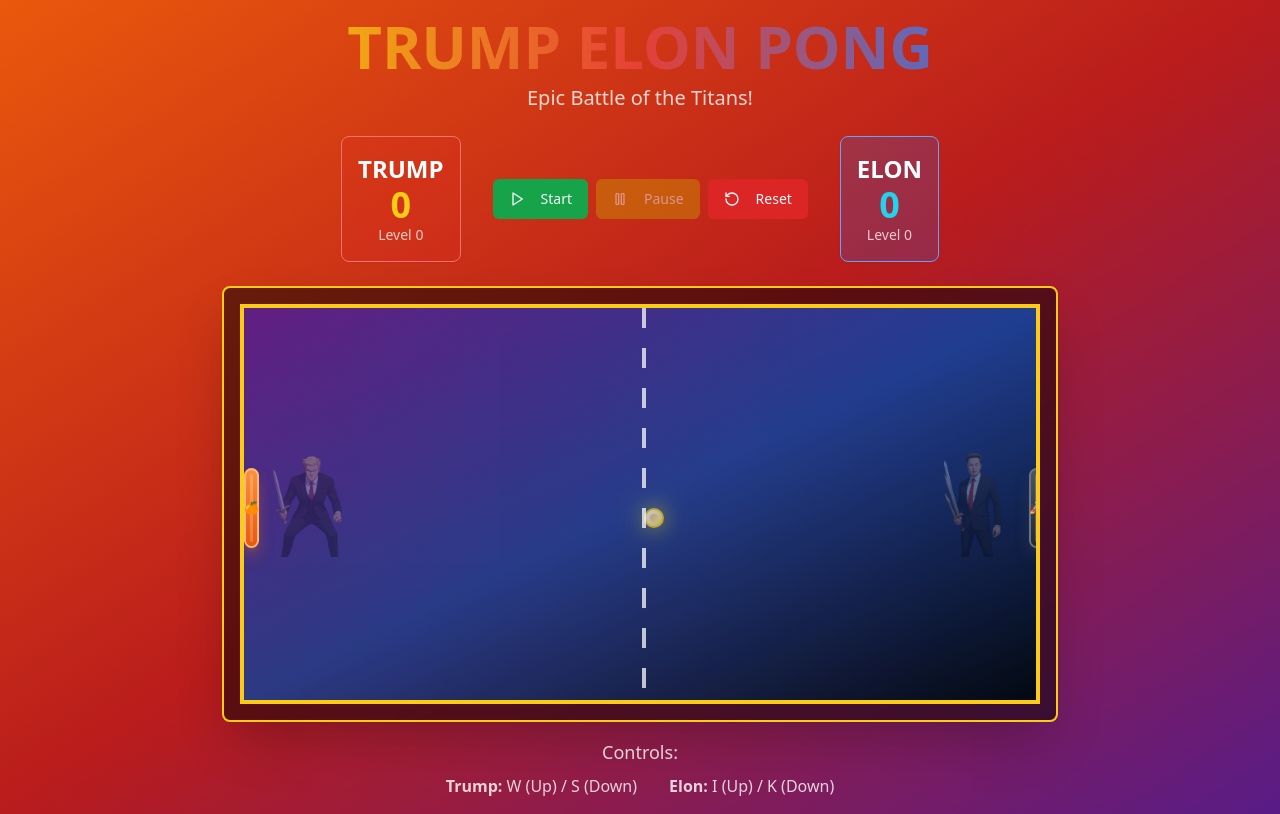
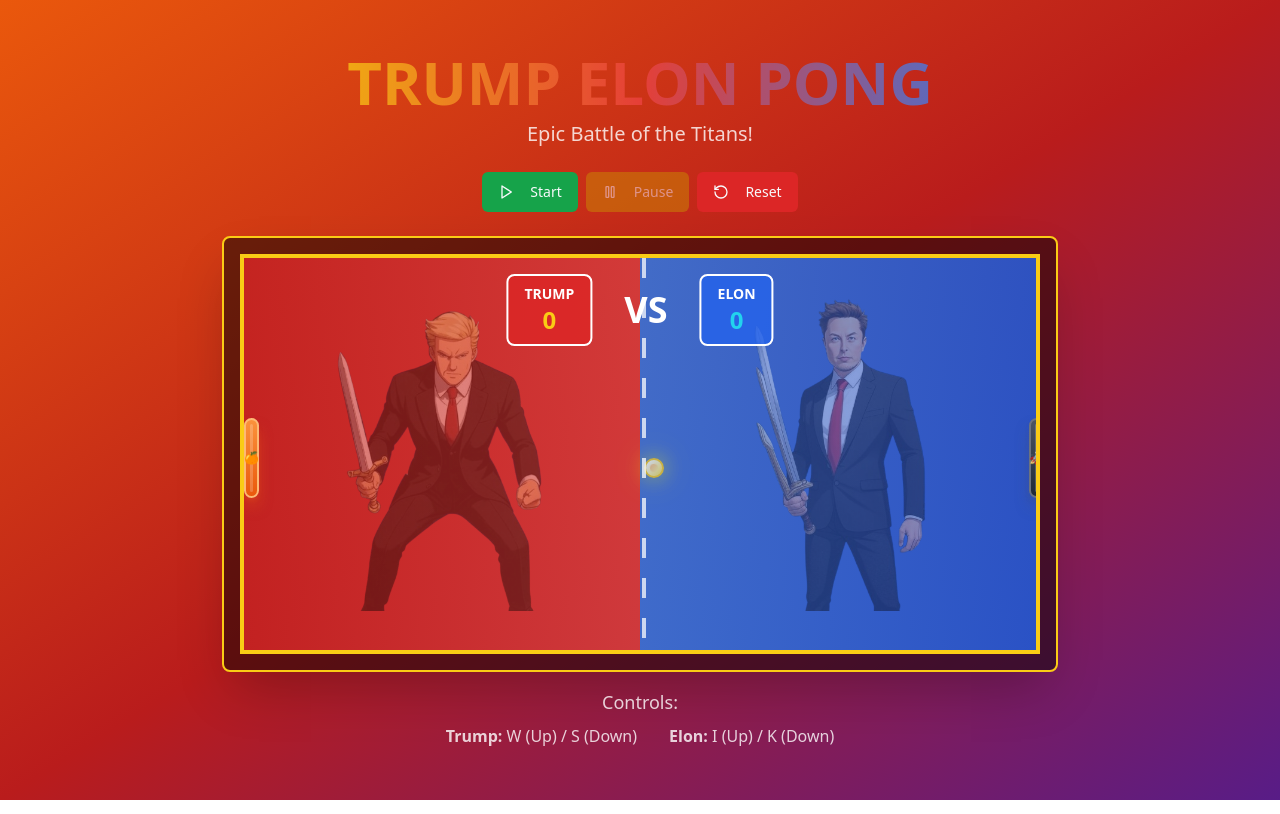
Before and after one commit to tarun-khatri/trump-elon-z-battle, a React (Vite) app: page / in a window 1280 px wide. Built offline with nearby package versions, Linux system fonts and the light colour scheme.

Commit message:
Enhance game visuals and scoring
- Increased character size and visibility.
- Divided the game board into red and blue halves.
- Adjusted score increment range and placement.

```diff
--- a/src/components/TrumpElonPong.tsx
+++ b/src/components/TrumpElonPong.tsx
@@ -1,4 +1,3 @@
-
 import React, { useState, useEffect, useRef, useCallback } from 'react';
 import { Button } from "@/components/ui/button";
 import { Card } from "@/components/ui/card";
@@ -107,13 +106,13 @@ const TrumpElonPong = () => {
         newState.ballSpeedY = relativeIntersectY * 5;
       }
 
-      // Score points
+      // Score points - Random score between 10-50
       if (newState.ballX < 0) {
-        newState.elonScore += 10;
+        newState.elonScore += Math.floor(Math.random() * 41) + 10; // 10-50
         setTimeout(() => resetBall(), 1000);
       }
       if (newState.ballX > GAME_WIDTH) {
-        newState.trumpScore += 10;
+        newState.trumpScore += Math.floor(Math.random() * 41) + 10; // 10-50
         setTimeout(() => resetBall(), 1000);
       }
 
@@ -180,18 +179,18 @@ const TrumpElonPong = () => {
   };
 
   const getTrumpLevel = (score: number) => {
-    if (score >= 100) return 4;
-    if (score >= 60) return 3;
-    if (score >= 30) return 2;
-    if (score >= 10) return 1;
+    if (score >= 200) return 4;
+    if (score >= 150) return 3;
+    if (score >= 100) return 2;
+    if (score >= 50) return 1;
     return 0;
   };
 
   const getElonLevel = (score: number) => {
-    if (score >= 100) return 4;
-    if (score >= 60) return 3;
-    if (score >= 30) return 2;
-    if (score >= 10) return 1;
+    if (score >= 200) return 4;
+    if (score >= 150) return 3;
+    if (score >= 100) return 2;
+    if (score >= 50) return 1;
     return 0;
   };
 
@@ -204,16 +203,7 @@ const TrumpElonPong = () => {
         <p className="text-xl text-white opacity-80">Epic Battle of the Titans!</p>
       </div>
 
-      <div className="flex items-center gap-8 mb-6">
-        <Card className="p-4 bg-red-600/20 border-red-400">
-          <div className="text-center text-white">
-            <h3 className="text-2xl font-bold">TRUMP</h3>
-            <div className="text-4xl font-bold text-yellow-400">{gameState.trumpScore}</div>
-            <div className="text-sm opacity-75">Level {getTrumpLevel(gameState.trumpScore)}</div>
-          </div>
-        </Card>
-
-        <div className="flex gap-2">
+      <div className="flex gap-2 mb-6">
         <Button
           onClick={startGame}
           disabled={gameState.gameRunning && !gameState.gamePaused}
@@ -239,40 +229,53 @@ const TrumpElonPong = () => {
         </Button>
       </div>
 
-        <Card className="p-4 bg-blue-600/20 border-blue-400">
-          <div className="text-center text-white">
-            <h3 className="text-2xl font-bold">ELON</h3>
-            <div className="text-4xl font-bold text-cyan-400">{gameState.elonScore}</div>
-            <div className="text-sm opacity-75">Level {getElonLevel(gameState.elonScore)}</div>
-          </div>
-        </Card>
-      </div>
-
       <Card className="p-4 bg-black/50 border-2 border-yellow-400 shadow-2xl">
         <div
           ref={gameRef}
-          className="relative bg-gradient-to-br from-purple-900 via-blue-900 to-black border-4 border-yellow-400 overflow-hidden"
+          className="relative border-4 border-yellow-400 overflow-hidden"
           style={{ width: GAME_WIDTH, height: GAME_HEIGHT }}
         >
-          {/* Game Area Background Effects */}
-          <div className="absolute inset-0 bg-gradient-to-r from-red-500/10 to-blue-500/10 animate-pulse" />
+          {/* Split Background - Red for Trump, Blue for Elon */}
+          <div className="absolute inset-0 flex">
+            <div className="w-1/2 bg-gradient-to-r from-red-600 to-red-500 opacity-80" />
+            <div className="w-1/2 bg-gradient-to-l from-blue-600 to-blue-500 opacity-80" />
+          </div>
 
-          {/* Trump Image on left side */}
-          <div className="absolute left-4 top-1/2 transform -translate-y-1/2 w-24 h-32 opacity-30">
+          {/* Large Trump Image covering left half */}
+          <div className="absolute left-0 top-0 w-1/2 h-full flex items-center justify-center opacity-40">
             <img
               src="/lovable-uploads/61aaf673-f181-4a2f-af83-a2b4668e6d60.png"
               alt="Trump"
-              className="w-full h-full object-contain"
+              className="w-4/5 h-4/5 object-contain"
             />
           </div>
 
-          {/* Elon Image on right side */}
-          <div className="absolute right-4 top-1/2 transform -translate-y-1/2 w-24 h-32 opacity-30">
+          {/* Large Elon Image covering right half */}
+          <div className="absolute right-0 top-0 w-1/2 h-full flex items-center justify-center opacity-40">
             <img
               src="/lovable-uploads/1768c633-a05b-4c95-8d92-79edad70f2be.png"
               alt="Elon"
-              className="w-full h-full object-contain"
+              className="w-4/5 h-4/5 object-contain"
             />
+          </div>
+
+          {/* Score Display Inside Board */}
+          <div className="absolute top-4 left-1/2 transform -translate-x-1/2 flex items-center gap-8 z-10">
+            <div className="bg-red-600/80 text-white px-4 py-2 rounded-lg border-2 border-white">
+              <div className="text-center">
+                <div className="text-sm font-bold">TRUMP</div>
+                <div className="text-2xl font-bold text-yellow-400">{gameState.trumpScore}</div>
+              </div>
+            </div>
+
+            <div className="text-4xl font-bold text-white">VS</div>
+
+            <div className="bg-blue-600/80 text-white px-4 py-2 rounded-lg border-2 border-white">
+              <div className="text-center">
+                <div className="text-sm font-bold">ELON</div>
+                <div className="text-2xl font-bold text-cyan-400">{gameState.elonScore}</div>
+              </div>
+            </div>
           </div>
 
           {/* Trump Character */}
@@ -304,7 +307,7 @@ const TrumpElonPong = () => {
 
           {/* Center Line */}
           <div
-            className="absolute bg-white/30 animate-pulse"
+            className="absolute bg-white/50 animate-pulse z-10"
             style={{
               left: GAME_WIDTH / 2 - 2,
               top: 0,
@@ -316,7 +319,7 @@ const TrumpElonPong = () => {
 
           {/* Game Paused Overlay */}
           {gameState.gamePaused && (
-            <div className="absolute inset-0 bg-black/70 flex items-center justify-center">
+            <div className="absolute inset-0 bg-black/70 flex items-center justify-center z-20">
               <div className="text-6xl font-bold text-white animate-pulse">PAUSED</div>
             </div>
           )}
```
Lines whose indentation alone changed are shown as unchanged.
